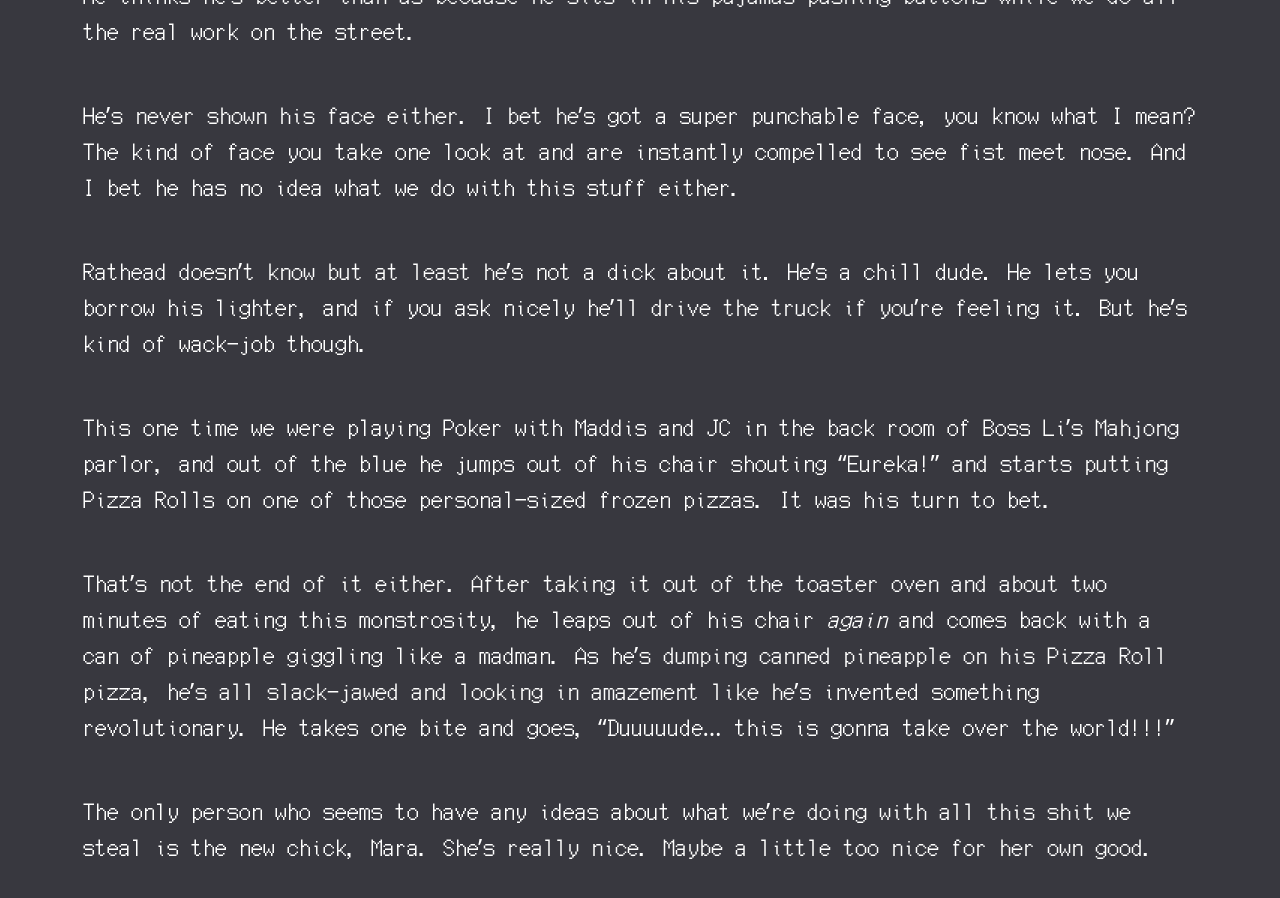
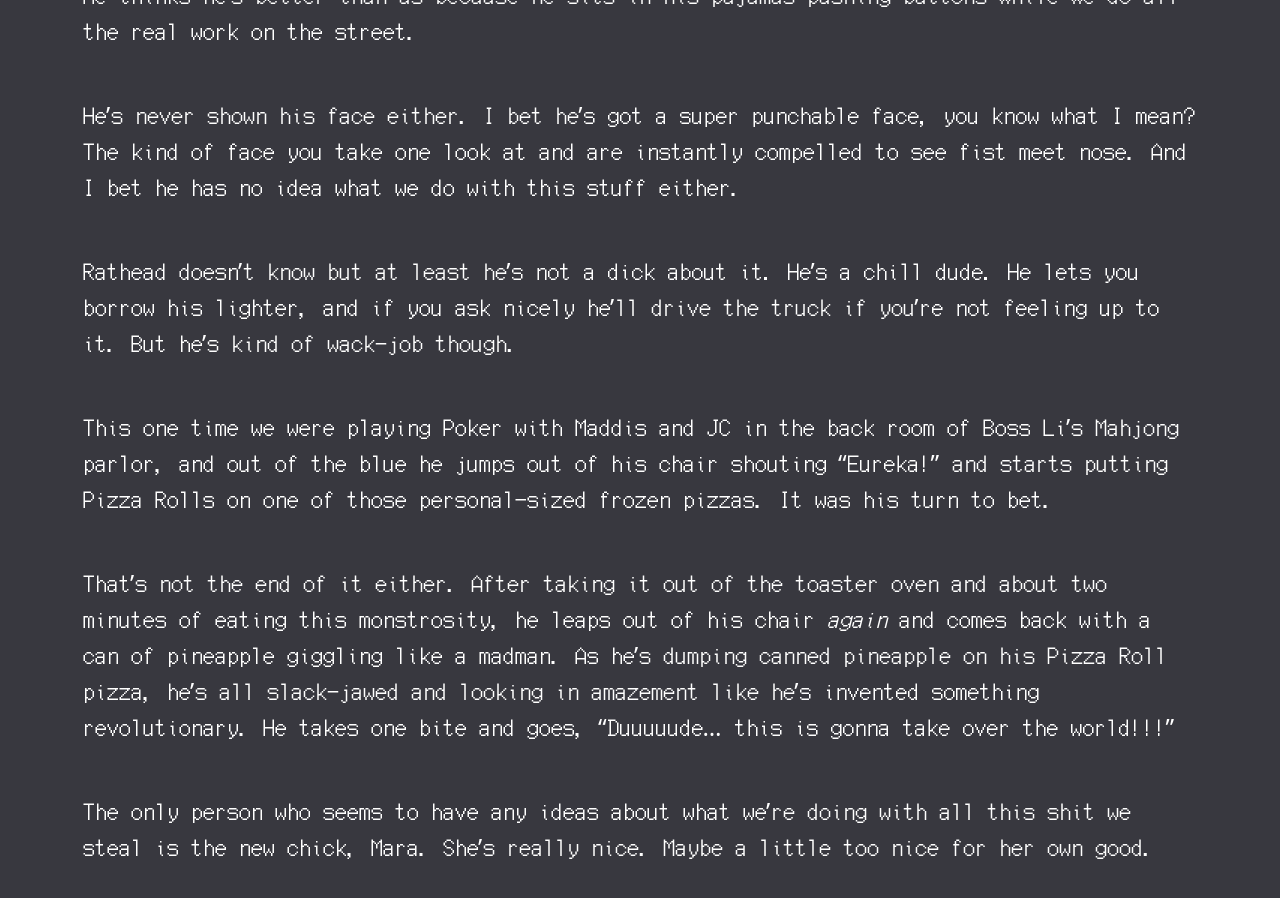
Before and after one commit to pilosophos/pilosophos-site-v1, a Jekyll site: the page built from _writing/piss-corps.md, in a window 1280 px wide and 900 px high, scrolled down 1499 px. Built offline with Jekyll 4.4.1, drawn with Linux system fonts in a browser that asks for light colours.

Commit message:
fix typo again

```diff
--- a/_writing/piss-corps.md
+++ b/_writing/piss-corps.md
@@ -45,7 +45,7 @@ I tried asking Nybble, the guy who hacks the traffic cameras and stuff on our ru
 
 He's never shown his face either. I bet he's got a super punchable face, you know what I mean? The kind of face you take one look at and are instantly compelled to see fist meet nose. And I bet he has no idea what we do with this stuff either.
 
-Rathead doesn't know but at least he's not a dick about it. He's a chill dude. He lets you borrow his lighter, and if you ask nicely he'll drive the truck if you're feeling it. But he's kind of wack-job though.
+Rathead doesn't know but at least he's not a dick about it. He's a chill dude. He lets you borrow his lighter, and if you ask nicely he'll drive the truck if you're not feeling up to it. But he's kind of wack-job though.
 
 This one time we were playing Poker with Maddis and JC in the back room of Boss Li's Mahjong parlor, and out of the blue he jumps out of his chair shouting "Eureka!" and starts putting Pizza Rolls on one of those personal-sized frozen pizzas. It was his turn to bet.
 
```
